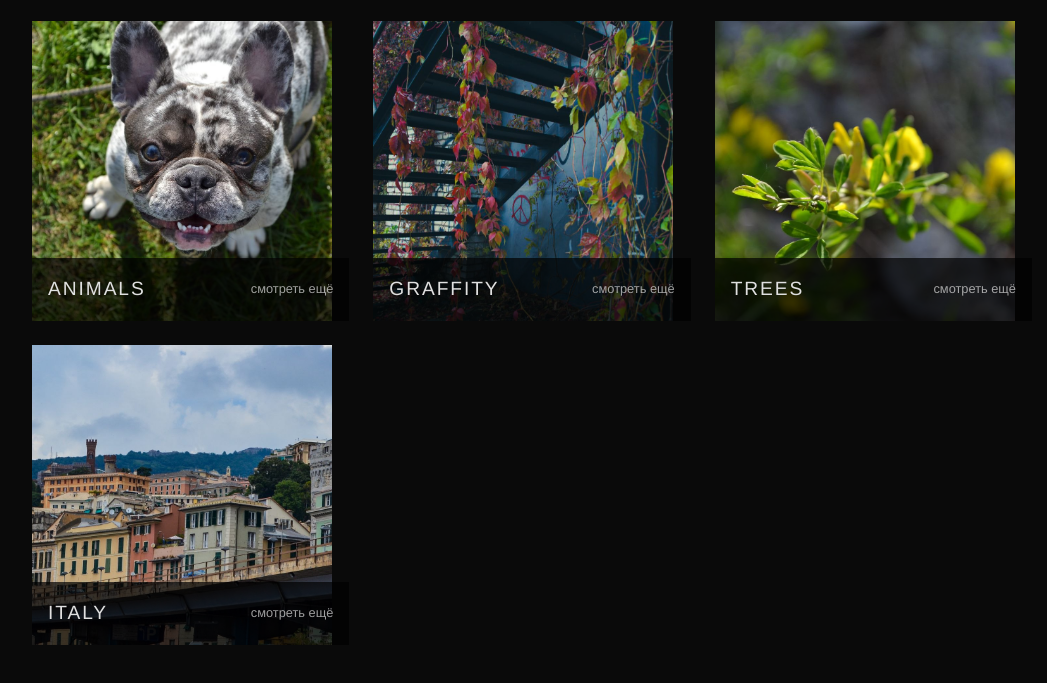
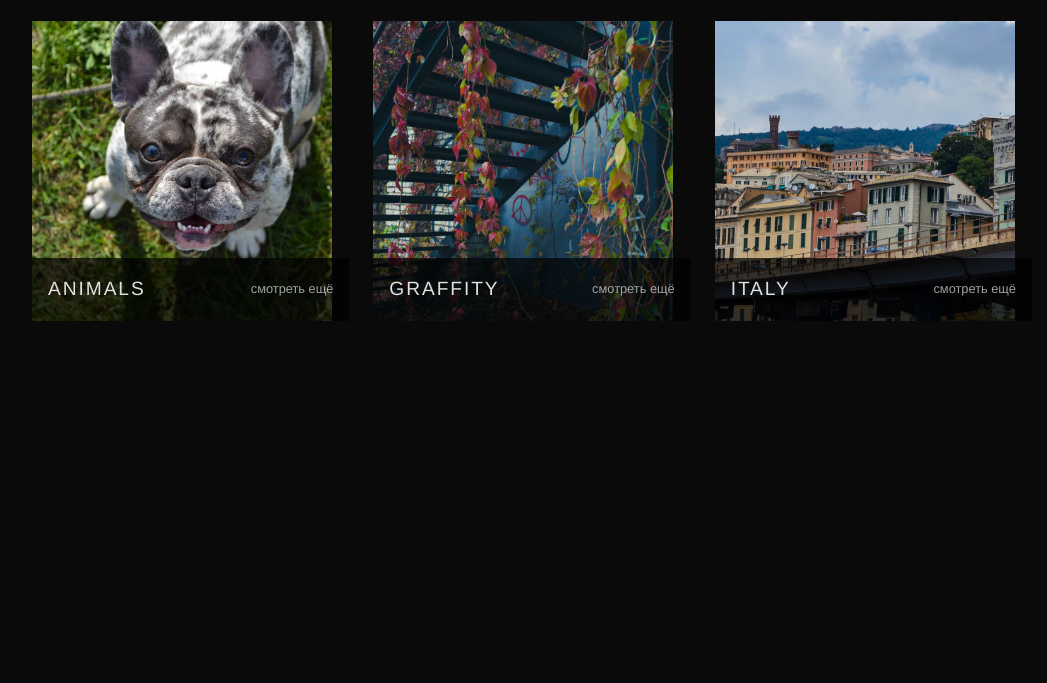
Before and after one commit to annaivasko3656-ai/MyPortfolio, a plain HTML site: page index.html in a window 1280 px wide. Shown: the part 2539-3222 px from the top of the page, without its empty margins (108-1155 px from the left). After the commit the page ends 2924 px from the top, so only its background shows below. Drawn offline with Linux system fonts and the light colour scheme.

Commit message:
Update index.html

```diff
--- a/index.html
+++ b/index.html
@@ -140,13 +140,7 @@
                     <span class="view-more">смотреть ещё</span>
                 </div>
             </a>
-             <a href="img/Trees/index.html" class="category-card">
-                <img src="img/Trees/6.jpg" alt="Autmn">
-                <div class="category-info">
-                    <h3>Trees</h3>
-                    <span class="view-more">смотреть ещё</span>
-                </div>
-            </a>
+
             <a href="img/Italy/index.html" class="category-card">
                 <img src="img/Italy/2h.jpg" alt="Autmn">
                 <div class="category-info">
```
